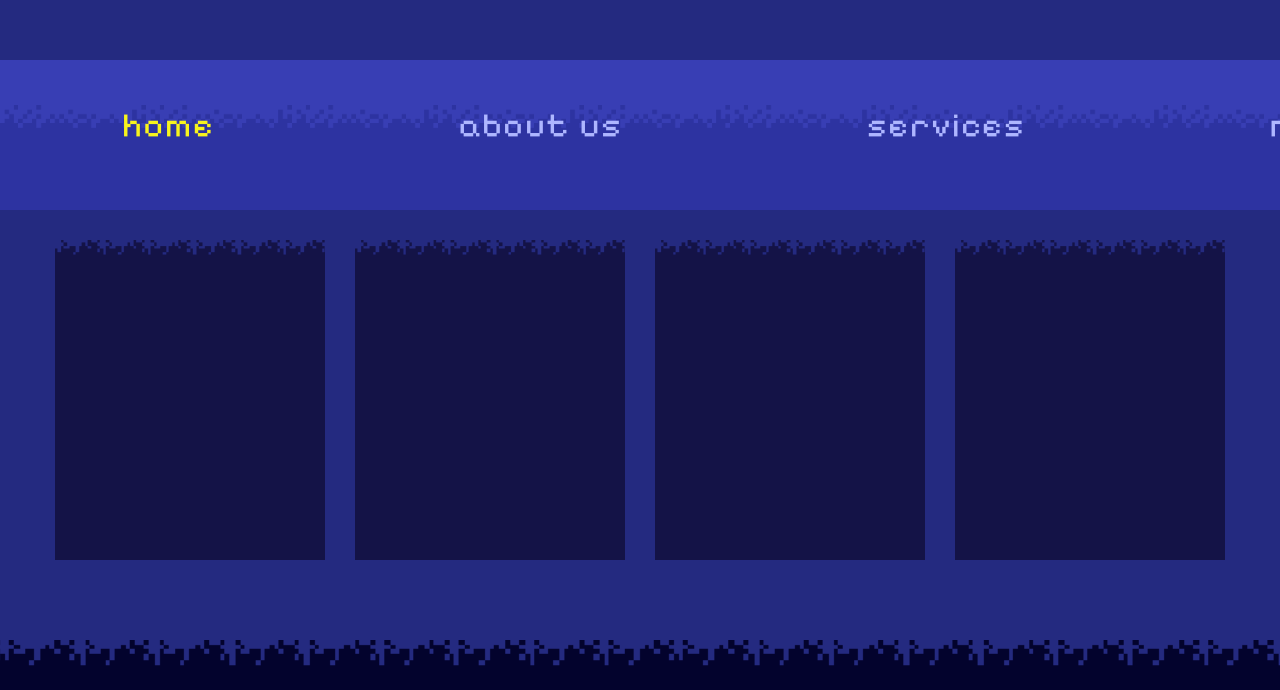
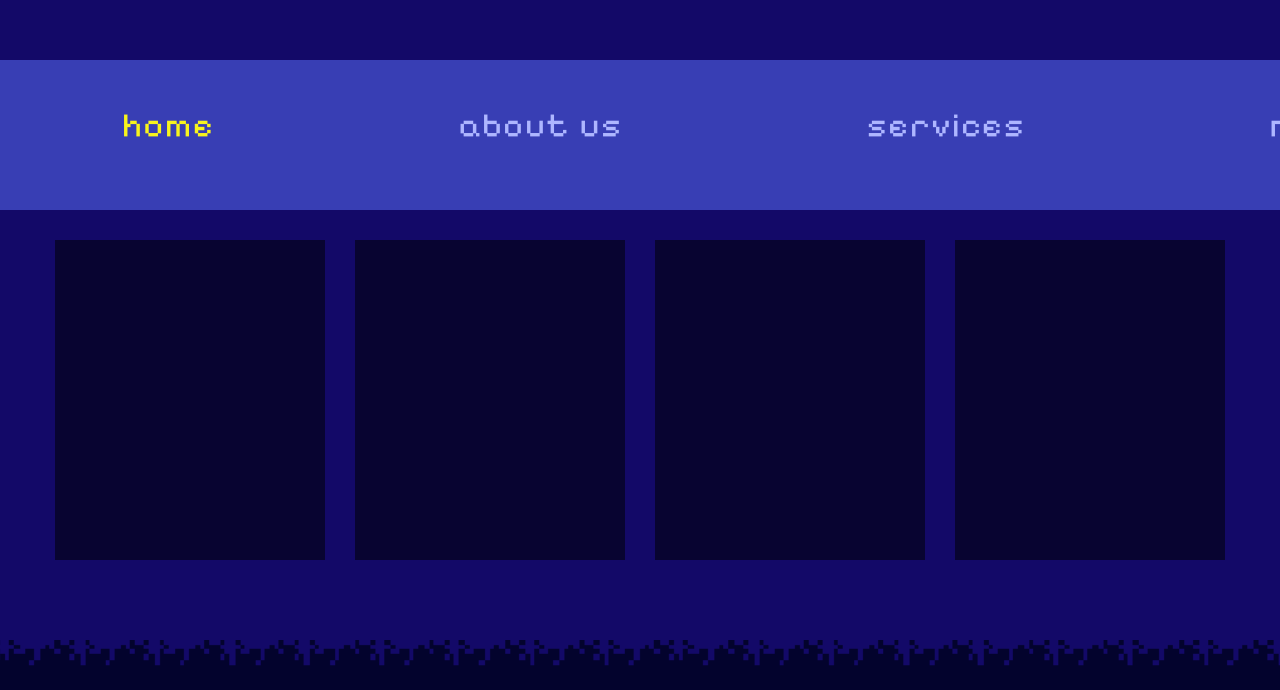
Before and after one commit to nikushasitchinava/Finaluri-proeqti-nikoloz-sitchinava, a plain HTML site: page index.html in a window 1280 px wide. Shown: the part 110-800 px from the top of the page. Drawn offline with Linux system fonts and the light colour scheme.

Commit message:
rework home page

```diff
--- a/styles/_def.scss
+++ b/styles/_def.scss
@@ -1,7 +1,7 @@
 @import "animations";
 
 body {
-    background-color: rgb(36, 42, 128);
+    background-color: rgb(19, 9, 104);
     font-family: "Pixelify Sans", sans-serif;
     font-optical-sizing: auto;
     font-weight: "weight";
@@ -26,8 +26,6 @@ header {
             justify-content: space-around;
             width: 1905px;
             height: 105px;
-            background-image: url(./../images/HeaderPixeldesign.gif);
-            background-size: contain;
                 div {
                     a {
                         text-decoration: none;
@@ -75,7 +73,7 @@ main {
             margin-top: 50px;
             width: 270px;
             height: 320px;
-            background-image: url(./../images/gamecarddiv.gif);
+            background-color: rgb(8, 4, 49);
             background-size: 150%;
             transition: 0.3s;
 
```
Also changed, not shown: css/style.css, images/headerpixel.gif (added), 1 other file.
